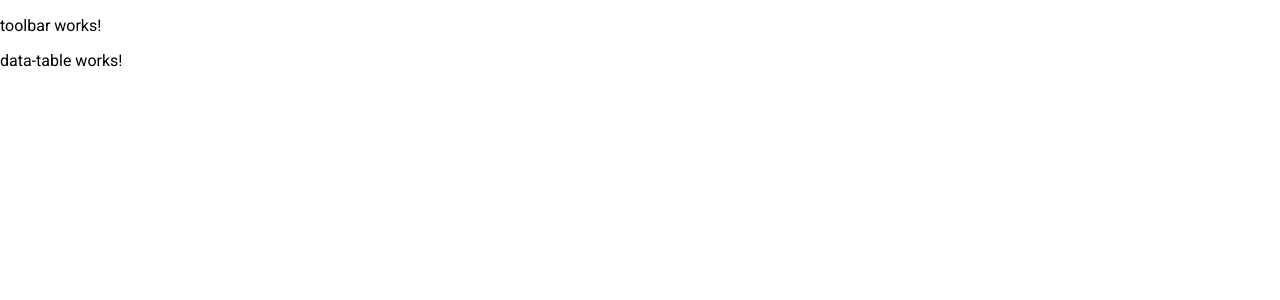
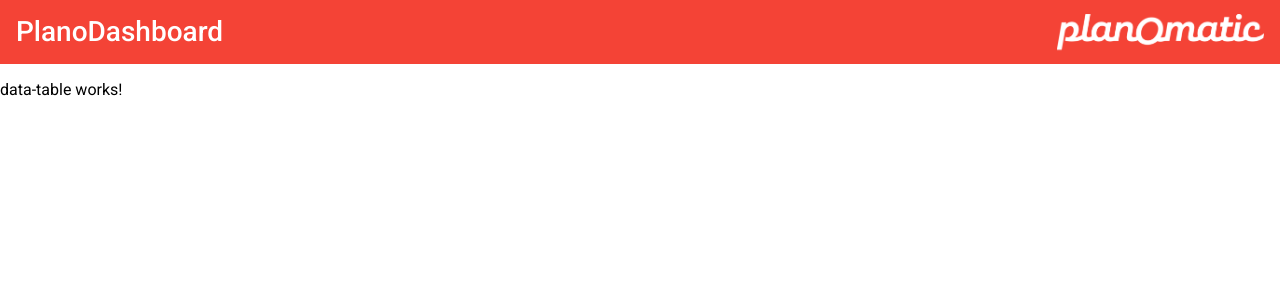
Before and after one commit to shannonmoranetz/PlanoDashboard, an Angular app: page / in a window 1280 px wide. Shown: the top 300 px of the page. Built offline with nearby package versions, Linux system fonts and the light colour scheme.

Commit message:
Add toolbar component elements

```diff
--- a/src/app/components/toolbar/toolbar.component.css
+++ b/src/app/components/toolbar/toolbar.component.css
@@ -0,0 +1,17 @@
+a {
+  text-decoration: none;
+}
+
+.toolbar-flex {
+  flex: 1 1 auto;
+}
+
+.toolbar-title {
+  color: white;
+  font-size: 28px;
+}
+
+.branding-logo {
+  height: 40px;
+  margin-top: 12px;
+}
--- a/src/app/components/toolbar/toolbar.component.html
+++ b/src/app/components/toolbar/toolbar.component.html
@@ -1 +1,9 @@
-<p>toolbar works!</p>
+<mat-toolbar color="warn">
+  <a href="/">
+    <h1 class="mat-display-1 toolbar-title">PlanoDashboard</h1>
+  </a>
+  <span class="toolbar-flex"></span>
+  <a target="_blank" href="https://www.planomatic.com/">
+    <img src="../../../assets/images/planomatic-logo.png" class="branding-logo"/>
+  </a>
+</mat-toolbar>
```
Also changed, not shown: src/app/app.module.ts (+7 -1 lines), src/assets/images/planomatic-logo.png (added).
